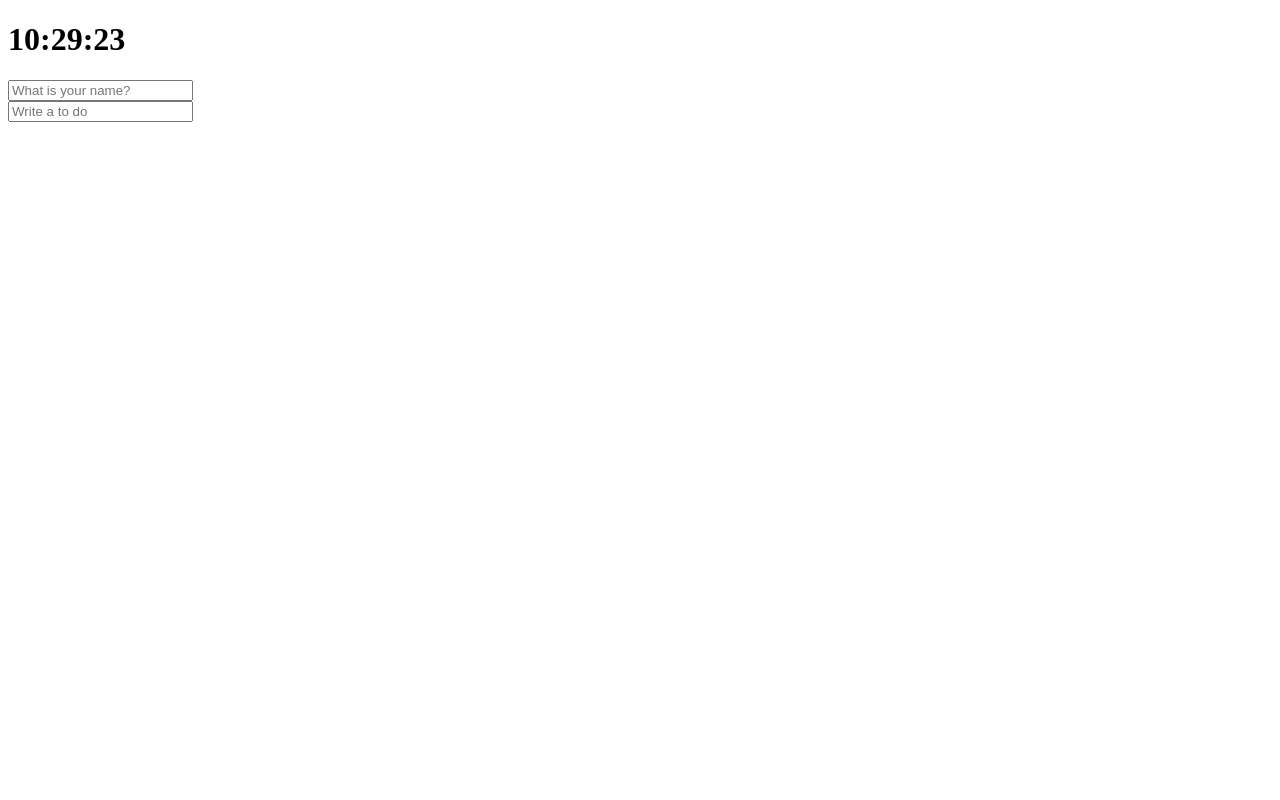
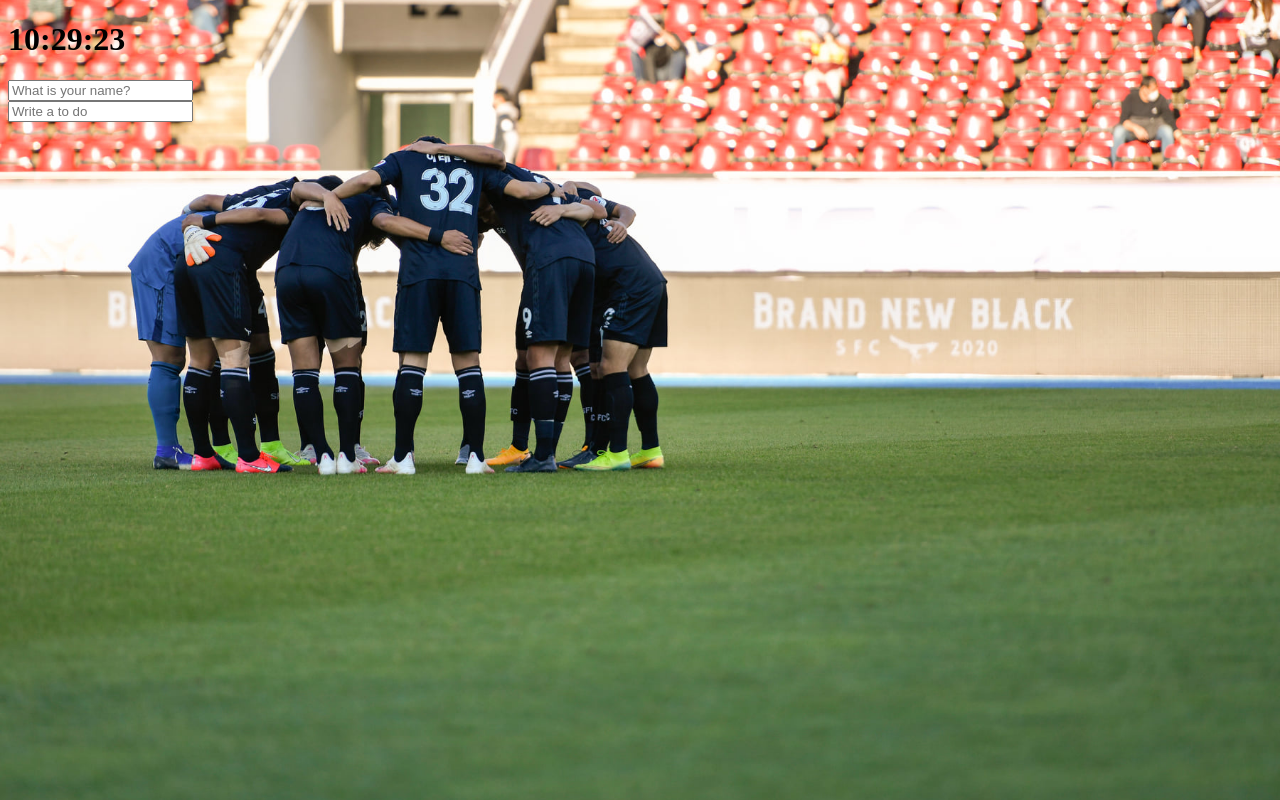
Before and after one commit to garudanish/JS-study, a plain HTML site: page index.html in a window 1280 px wide. Drawn offline with Linux system fonts and the light colour scheme.

Commit message:
Add background

```diff
--- /dev/null
+++ b/background.js
@@ -0,0 +1,24 @@
+const bg = document.querySelector(".background-image");
+
+const IMG_NUMBER = 5;
+
+function paintImage(imgNumber) {
+  bg.style.backgroundImage =
+    "url(" + `./assets/images/${imgNumber + 1}.jpg` + ")";
+  bg.style.backgroundRepeat = "no-repeat";
+  bg.style.backgroundSize = "cover";
+  bg.style.backgroundPosition = "center";
+}
+
+function genRandom() {
+  const number = Math.floor(Math.random() * 5);
+  console.log(number);
+  return number;
+}
+
+function init() {
+  const randomNumber = genRandom();
+  paintImage(randomNumber);
+}
+
+init();
--- a/index.html
+++ b/index.html
@@ -1,29 +1,27 @@
 <!DOCTYPE html>
 <html lang="en">
-<head>
-    <meta charset="UTF-8">
-    <meta name="viewport" content="width=device-width, initial-scale=1.0">
+  <head>
+    <meta charset="UTF-8" />
+    <meta name="viewport" content="width=device-width, initial-scale=1.0" />
     <title>Document</title>
-    <link rel="stylesheet" href="style.css">
-</head>
-<body>
+    <link rel="stylesheet" href="style.css" />
+  </head>
+  <body>
+    <div class="background-image"></div>
     <div class="js-clock">
-        <h1 class="js-title">
-            00:00
-        </h1>
+      <h1 class="js-title">00:00</h1>
     </div>
     <form class="js-form form">
-        <input type="text" placeholder="What is your name?">
+      <input type="text" placeholder="What is your name?" />
     </form>
     <h4 class="js-greetings greetings"></h4>
     <form class="js-toDoForm">
-        <input type="text" placeholder="Write a to do">
+      <input type="text" placeholder="Write a to do" />
     </form>
-    <ul class="js-toDoList">
-
-    </ul>
+    <ul class="js-toDoList"></ul>
     <script src="./clock.js"></script>
     <script src="./greeting.js"></script>
     <script src="./todo.js"></script>
-</body>
+    <script src="./background.js"></script>
+  </body>
 </html>
--- a/style.css
+++ b/style.css
@@ -1,8 +1,27 @@
 .form,
 .greetings {
-    display: none;
+  display: none;
 }
 
 .showing {
-    display: block;
+  display: block;
 }
+
+@keyframes fadeIn {
+  from {
+    opacity: 0;
+  }
+  to {
+    opacity: 1;
+  }
+}
+
+.background-image {
+  position: absolute;
+  top: 0;
+  left: 0;
+  width: 100%;
+  height: 100%;
+  z-index: -1;
+  animation: fadeIn 0.5s ease-in-out;
+}
```
Also changed, not shown: todo.js (+4 -4 lines), assets/images/1.jpg (added), assets/images/2.jpg (added), assets/images/3.jpg (added), assets/images/4.jpg (added), assets/images/5.jpg (added).
